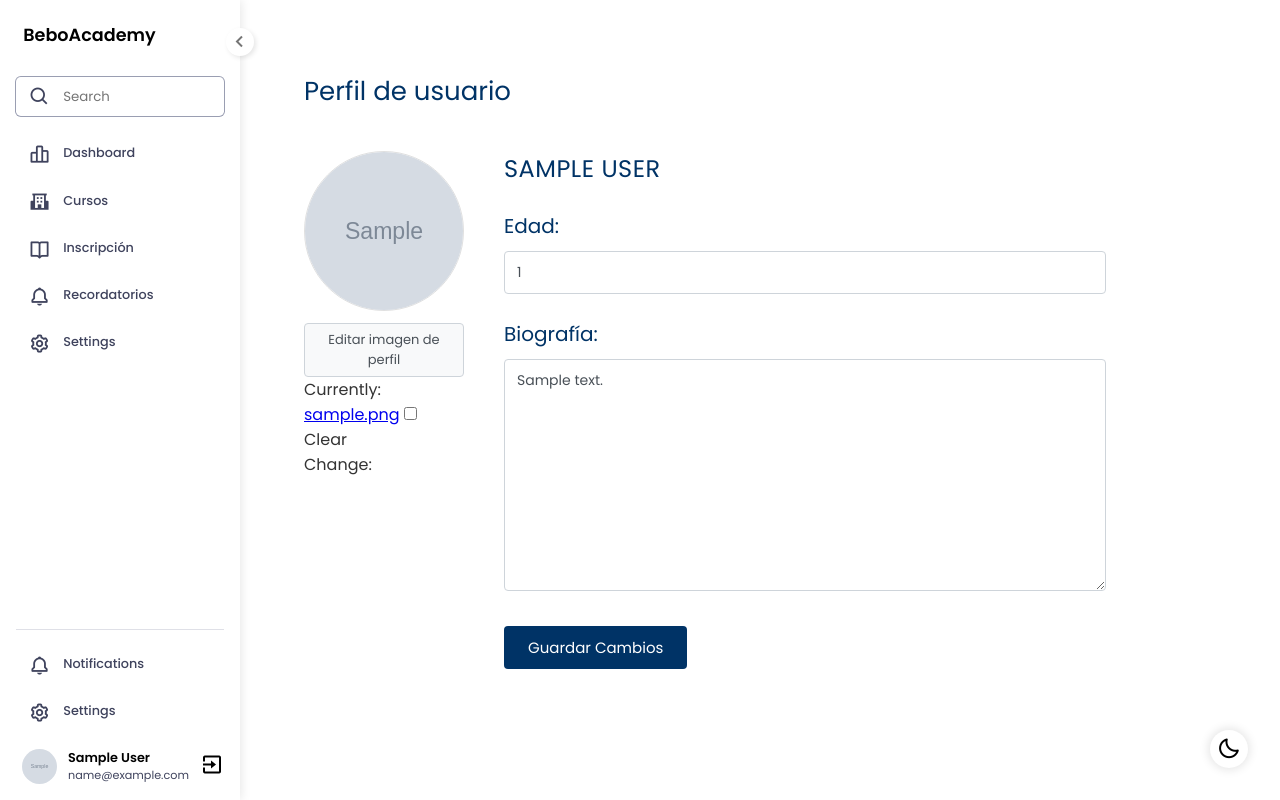
After one commit to ctorresCode/CanvaDjango, a Django app: page /panel-estudiante/academico/settings/ in a window 1280 px wide. The commit adds this page. Run offline with Django 5.2, Linux system fonts and the light colour scheme; a user stored in the database is signed in; tables that the repository leaves empty hold one stand-in row (values such as "Sample post"); grey boxes marked "Sample" are stand-in pictures.

Commit message:
feat: creación del panel y menu settings para modificación de datos como estudiante

```diff
--- /dev/null
+++ b/academico/forms.py
@@ -0,0 +1,7 @@
+from django import forms
+from usuarios.models import Estudiante
+
+class EstudianteForm(forms.ModelForm):
+    class Meta:
+        model = Estudiante
+        fields = ['edad', 'descripcion_personal', 'imagen_perfil']
--- /dev/null
+++ b/academico/static/academico/css/settings_estudiante.css
@@ -0,0 +1,159 @@
+.settings-container {
+  max-width: 850px;
+  margin: 40px auto;
+  font-family:
+    -apple-system, BlinkMacSystemFont, "Segoe UI", Roboto, "Helvetica Neue",
+    Arial, sans-serif;
+  color: #333;
+}
+
+.page-title {
+  color: #003366;
+  font-size: 26px;
+  font-weight: 400;
+  margin-bottom: 40px;
+}
+
+.profile-layout {
+  display: flex;
+  gap: 40px;
+  align-items: flex-start;
+}
+
+.profile-sidebar {
+  flex: 0 0 160px;
+  display: flex;
+  flex-direction: column;
+  align-items: center;
+}
+
+.profile-img-preview {
+  width: 160px;
+  height: 160px;
+  border-radius: 50%;
+  overflow: hidden;
+  margin-bottom: 12px;
+  border: 1px solid #e0e0e0;
+}
+
+.profile-img-preview img {
+  width: 100%;
+  height: 100%;
+  object-fit: cover;
+}
+
+.hidden-input input[type="file"] {
+  display: none;
+}
+
+.btn-edit-img {
+  background-color: #f8f9fa;
+  border: 1px solid #ced4da;
+  color: #495057;
+  padding: 6px 10px;
+  border-radius: 4px;
+  font-size: 13px;
+  cursor: pointer;
+  text-align: center;
+  width: 100%;
+  box-sizing: border-box;
+  display: inline-block;
+  transition: background-color 0.2s;
+}
+
+.btn-edit-img:hover {
+  background-color: #e2e6ea;
+}
+
+.profile-main {
+  flex: 1;
+  display: flex;
+  flex-direction: column;
+  gap: 25px;
+}
+
+.user-name {
+  color: #003366;
+  font-size: 24px;
+  font-weight: 400;
+  margin: 0;
+  letter-spacing: 0.5px;
+}
+
+.form-group {
+  display: flex;
+  flex-direction: column;
+  gap: 10px;
+}
+
+.custom-label {
+  color: #003366;
+  font-size: 20px;
+  font-weight: 400;
+  margin: 0;
+}
+
+.form-group input[type="text"],
+.form-group input[type="number"],
+.form-group textarea {
+  width: 100%;
+  padding: 10px 12px;
+  border: 1px solid #ced4da;
+  border-radius: 4px;
+  font-size: 14px;
+  color: #495057;
+  box-sizing: border-box;
+  font-family: inherit;
+  transition:
+    border-color 0.2s,
+    box-shadow 0.2s;
+}
+
+.form-group input:focus,
+.form-group textarea:focus {
+  outline: none;
+  border-color: #80bdff;
+  box-shadow: 0 0 0 0.2rem rgba(0, 123, 255, 0.25);
+}
+
+.form-group textarea {
+  min-height: 140px;
+  resize: vertical;
+  line-height: 1.5;
+}
+
+.form-actions {
+  margin-top: 10px;
+}
+
+.btn-submit {
+  background-color: #003366;
+  color: white;
+  border: none;
+  padding: 10px 24px;
+  font-size: 15px;
+  border-radius: 4px;
+  cursor: pointer;
+  transition: background-color 0.2s;
+}
+
+.btn-submit:hover {
+  background-color: #002244;
+}
+
+@media (max-width: 650px) {
+  .profile-layout {
+    flex-direction: column;
+    align-items: center;
+  }
+
+  .profile-sidebar {
+    flex: none;
+    width: 100%;
+    margin-bottom: 20px;
+  }
+
+  .user-name {
+    text-align: center;
+  }
+}
--- /dev/null
+++ b/academico/templates/academi/settings_estudiante.html
@@ -0,0 +1,93 @@
+{% extends 'baseEstudiantes.html' %} {% load static %} {% block extra_css %}
+<link
+  rel="stylesheet"
+  href="{% static 'academico/css/settings_estudiante.css' %}"
+/>
+{% endblock %} {% block content %}
+<div class="settings-container">
+  <h1 class="page-title">Perfil de usuario</h1>
+
+  <form method="post" enctype="multipart/form-data" class="settings-form">
+    {% csrf_token %}
+
+    <div class="profile-layout">
+      <div class="profile-sidebar">
+        <div class="profile-img-preview">
+          {% if user.perfil_estudiante.imagen_perfil %}
+          <img
+            src="{{ user.perfil_estudiante.imagen_perfil.url }}"
+            alt="Foto de perfil"
+            id="img-preview"
+          />
+          {% else %}
+          <img
+            src="{% static 'img/default_avatar.png' %}"
+            alt="Foto genérica"
+            id="img-preview"
+          />
+          {% endif %}
+        </div>
+
+        <div class="custom-file-upload">
+          <label
+            for="{{ form.imagen_perfil.id_for_label }}"
+            class="btn-edit-img"
+          >
+            Editar imagen de perfil
+          </label>
+          <div class="hidden-input">{{ form.imagen_perfil }}</div>
+        </div>
+      </div>
+
+      <div class="profile-main">
+        <h2 class="user-name">
+          {% if user.get_full_name %} {{ user.get_full_name|upper }} {% else %}
+          {{ user.email|upper }} {% endif %}
+        </h2>
+
+        <div class="form-group">
+          <label for="{{ form.edad.id_for_label }}" class="custom-label"
+            >Edad:</label
+          >
+          {{ form.edad }}
+        </div>
+
+        <div class="form-group">
+          <label
+            for="{{ form.descripcion_personal.id_for_label }}"
+            class="custom-label"
+            >Biografía:</label
+          >
+          {{ form.descripcion_personal }}
+        </div>
+
+        <div class="form-actions">
+          <button type="submit" class="btn-submit">Guardar Cambios</button>
+        </div>
+      </div>
+    </div>
+  </form>
+</div>
+
+<script>
+  document.addEventListener("DOMContentLoaded", function () {
+    const inputImagen = document.querySelector(
+      '.hidden-input input[type="file"]',
+    );
+    const imgPreview = document.getElementById("img-preview");
+
+    if (inputImagen) {
+      inputImagen.addEventListener("change", function (event) {
+        const file = event.target.files[0];
+        if (file) {
+          const reader = new FileReader();
+          reader.onload = function (e) {
+            imgPreview.src = e.target.result;
+          };
+          reader.readAsDataURL(file);
+        }
+      });
+    }
+  });
+</script>
+{% endblock %}
--- a/academico/urls.py
+++ b/academico/urls.py
@@ -1,6 +1,6 @@
 from django.urls import include, path
 
-from academico.views import CursoCreateView, CursoDeleteView, CursoDetailView, CursoListView, CursoUpdateView, DetalleTareaEstudianteView, InscribirCursoView, ListaCursoEstudianteView, MisCursosEstudianteView, tableroEstudianteView
+from academico.views import CursoCreateView, CursoDeleteView, CursoDetailView, CursoListView, CursoUpdateView, DetalleTareaEstudianteView, InscribirCursoView, ListaCursoEstudianteView, MisCursosEstudianteView, tableroEstudianteView, configuracion_perfil
 
 urlpatterns = [
     path('panel-maestro/academico/', CursoListView.as_view(), name='curso_list'),
@@ -16,8 +16,11 @@ urlpatterns = [
     #desde el panel del estudiante, ver los cursos en los que ya está inscrito
     path('panel-estudiante/academico/mis-cursos/', MisCursosEstudianteView.as_view(), name='lista_curso_estudiante'),
     path('panel-estudiante/academico/tablero/', tableroEstudianteView.as_view(), name='tablero_estudiante'),
+    path('panel-estudiante/academico/settings/', configuracion_perfil, name='configuracion_perfil'),
 
     #detalle de la tarea desde el panel del estudiante
     path('panel-estudiante/academico/tablero/tarea/<int:pk>/', DetalleTareaEstudianteView.as_view(),name='detalle_tarea_estudiante'),
 
+    #poder ver settings de estudiantes
+
 ]
--- a/academico/views.py
+++ b/academico/views.py
@@ -1,21 +1,20 @@
 from django.utils import timezone
-
 from django.contrib import messages
 from django.db.models import Exists, OuterRef
 from django.http import JsonResponse
 from django.shortcuts import render, get_object_or_404, redirect
 from django.contrib.auth.decorators import login_required
 from django.contrib.auth.mixins import LoginRequiredMixin
-
+from .forms import EstudianteForm
 from django.urls import reverse_lazy
 from django.views.generic import CreateView, DeleteView, DetailView, ListView, UpdateView, View
+
 
 from academico import models
 from academico.models import Curso, Inscripcion
 from evaluaciones.models import Calificacion, Tarea, ArchivoEntrega
 from usuarios.models import Estudiante
 
-# Create your views here.
 
 # Gestionar los cursos como maestro
 class CursoListView(ListView):
@@ -220,3 +219,21 @@ class DetalleTareaEstudianteView(LoginRequiredMixin, DetailView):
             messages.error(request, "Hubo un problema. Asegúrate de adjuntar al menos un archivo antes de enviar.")
 
         return redirect('detalle_tarea_estudiante', pk=tarea_actual.pk)
+
+@login_required
+def configuracion_perfil(request):
+    perfil = request.user.perfil_estudiante
+
+    if request.method == 'POST':
+        form = EstudianteForm(request.POST, request.FILES, instance=perfil)
+
+        if form.is_valid():
+            form.save()
+            messages.success(request, "¡Tu perfil ha sido actualizado con éxito!")
+            return redirect('configuracion_perfil')
+        else:
+            messages.error(request, "Hubo un error al actualizar tu perfil. Por favor, revisa los datos ingresados.")
+    else:
+        form = EstudianteForm(instance=perfil)
+
+    return render(request, 'academi/settings_estudiante.html', {'form': form})
--- a/usuarios/models.py
+++ b/usuarios/models.py
@@ -24,6 +24,7 @@ class Estudiante(models.Model):
     usuario = models.OneToOneField(Usuario, on_delete=models.CASCADE, primary_key=True, related_name='perfil_estudiante')
     edad = models.PositiveIntegerField(null=True, blank=True)
     descripcion_personal = models.TextField(blank=True)
+    imagen_perfil = models.ImageField(upload_to='estudiantes/', null=True, blank=True)
 
     def __str__(self):
         return f"Estudiante: {self.usuario.get_full_name() or self.usuario.email}"
--- a/usuarios/templates/baseEstudiantes.html
+++ b/usuarios/templates/baseEstudiantes.html
@@ -68,7 +68,7 @@
             </a>
           </li>
           <li class="menu-item menu-item-static">
-            <a href="#" class="menu-link">
+            <a href="{% url 'configuracion_perfil'%}" class="menu-link">
               <i class="bx bx-cog"></i>
               <span>Settings</span>
             </a>
@@ -92,7 +92,10 @@
         </ul>
         <div class="user">
           <div class="user-img">
-            <img src="/user.jpg" alt="user" />
+            <img
+              src="{{ user.perfil_estudiante.imagen_perfil.url }}"
+              alt="user"
+            />
           </div>
           <div class="user-data">
             <span class="name">{{ user.first_name }} {{ user.last_name }}</span>
```
Also changed, not shown: evaluaciones/migrations/0009_alter_archivotarea_tarea_and_more.py (added), media/estudiantes/G.png (added), usuarios/migrations/0003_estudiante_imagen_perfil.py (added).
